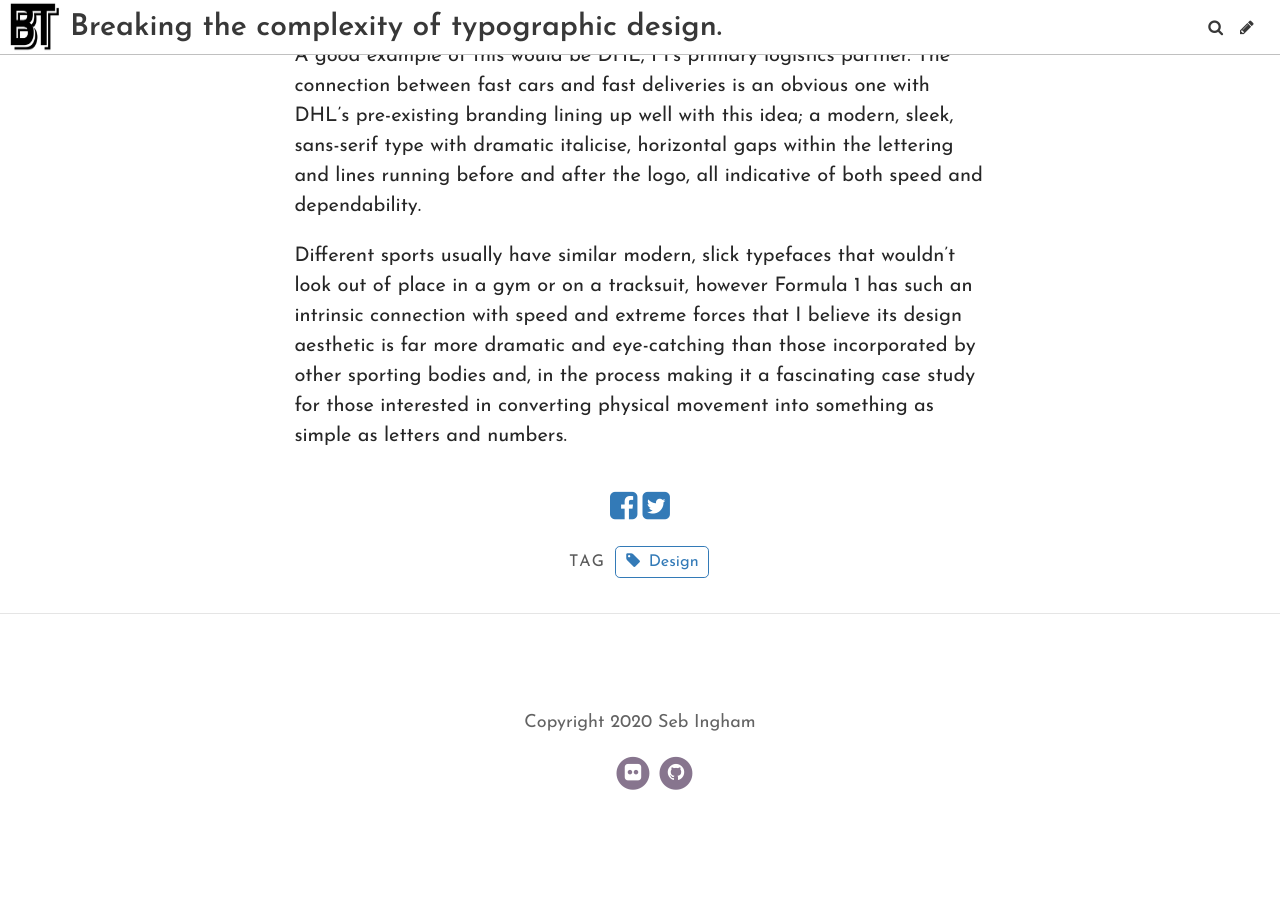
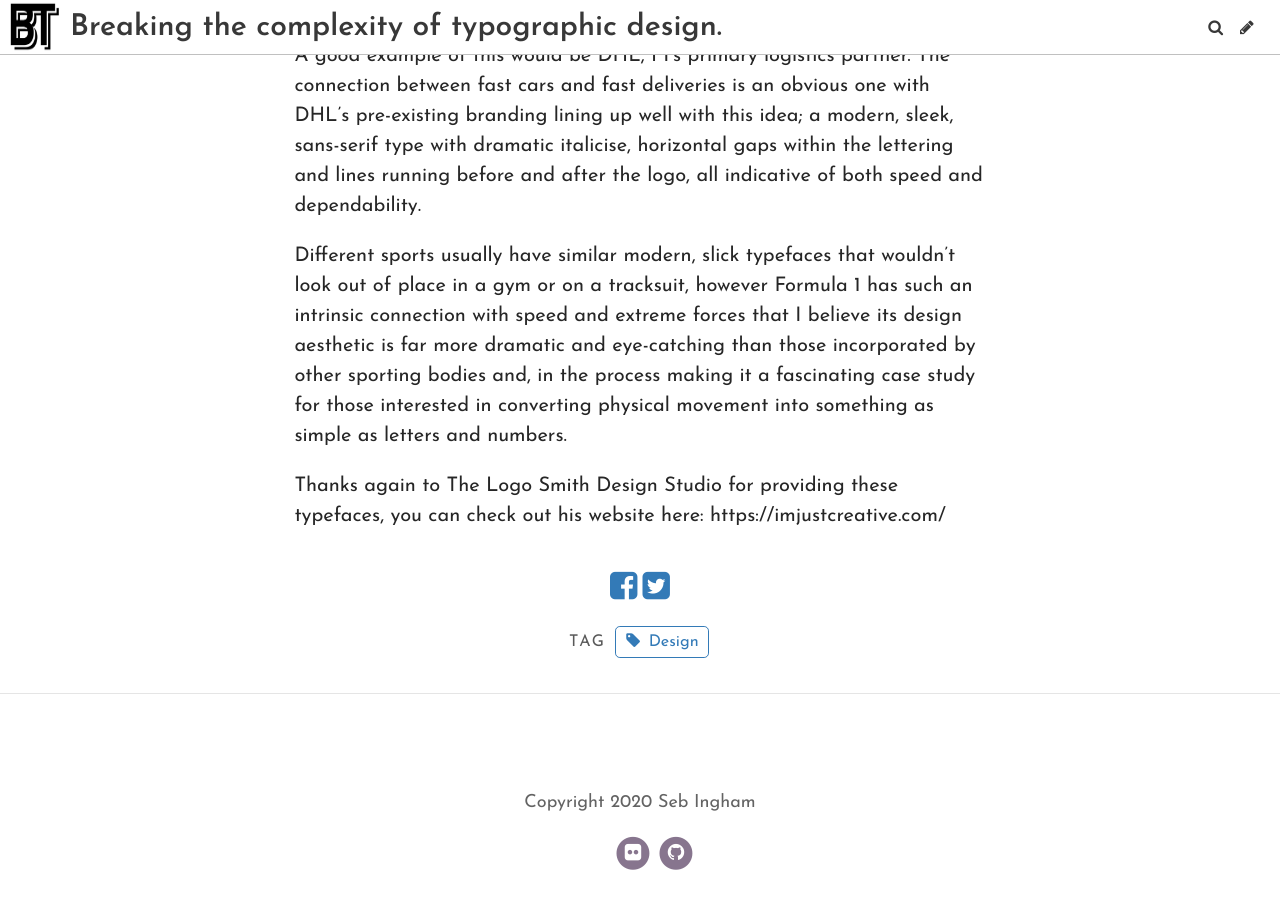
Before and after one commit to eyescroll/TypographyBlog, a Jekyll site: the page built from _posts/2020-09-21-the-type-face-of-motorsport.md, in a window 1280 px wide and 900 px high, scrolled down 3258 px. Built offline with Jekyll 4.4.1, drawn with Linux system fonts in a browser that asks for light colours; some web fonts are replaced; before the commit the page ends 4078 px from its top, so only the background shows below that.

Commit message:
Update Post “2020-09-21-the-type-face-of-motorsport”

```diff
--- a/_posts/2020-09-21-the-type-face-of-motorsport.md
+++ b/_posts/2020-09-21-the-type-face-of-motorsport.md
@@ -36,3 +36,5 @@ Outside of Formula One's own typeface, there are a slew of companies who invest
 A good example of this would be DHL, F1's primary logistics partner. The connection between fast cars and fast deliveries is an obvious one with DHL's pre-existing branding lining up well with this idea; a modern, sleek, sans-serif type with dramatic italicise, horizontal gaps within the lettering and lines running before and after the logo, all indicative of both speed and dependability.
 
 Different sports usually have similar modern, slick typefaces that wouldn't look out of place in a gym or on a tracksuit, however Formula 1 has such an intrinsic connection with speed and extreme forces that I believe its design aesthetic is far more dramatic and eye-catching than those incorporated by other sporting bodies and, in the process making it a fascinating case study for those interested in converting physical movement into something as simple as letters and numbers.
+
+Thanks again to The Logo Smith Design Studio for providing these typefaces, you can check out his website here: https://imjustcreative.com/
```
